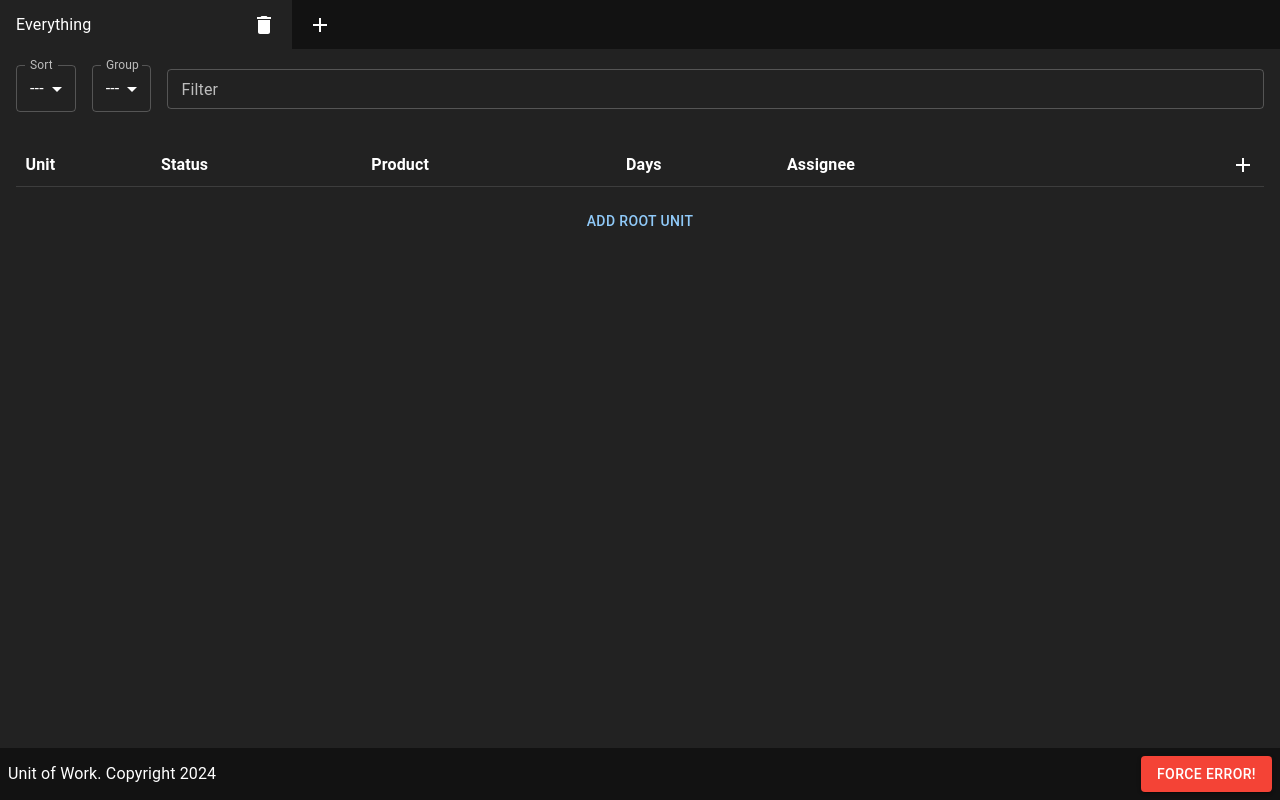
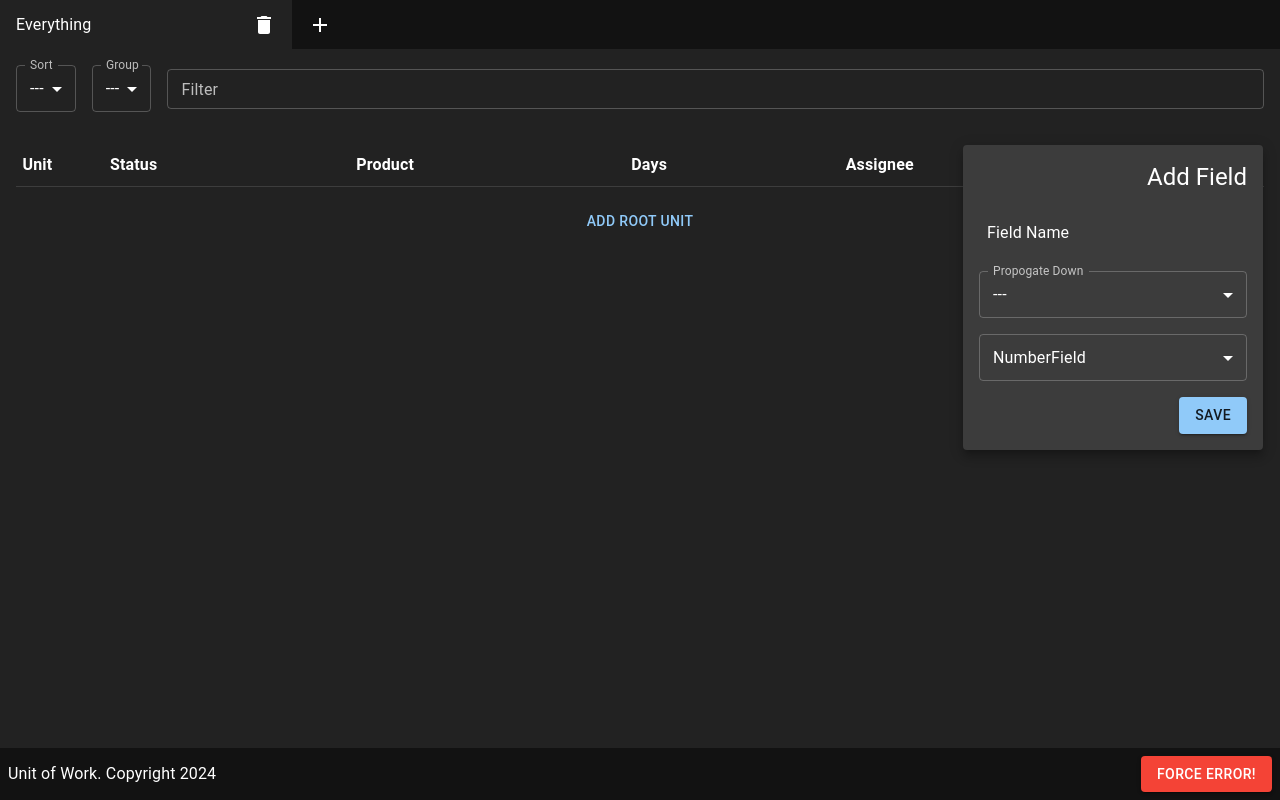
Before and after one commit to spensbot/unit-of-work, a React (Vite) app: page / in a window 1280 px wide. Both pictures are taken after a click on the button 1243 px from the left and 165 px from the top of the page. Built offline with nearby package versions, Linux system fonts and the light colour scheme.

Commit message:
Begin overhaul to add and edit fields

```diff
--- /dev/null
+++ b/src/Field/AddFieldButton.tsx
@@ -0,0 +1,35 @@
+import AddIcon from "@mui/icons-material/Add"
+import { IconButton, Popover } from "@mui/material"
+import { useState } from "react"
+import AddFieldView from "./AddFieldView"
+
+export default function AddFieldButton() {
+  const [anchorEl, setAnchorEl] = useState<HTMLButtonElement | null>(null)
+
+  const handleClick = (event: React.MouseEvent<HTMLButtonElement>) => {
+    setAnchorEl(event.currentTarget)
+  }
+
+  const handleClose = () => {
+    setAnchorEl(null)
+  }
+
+  const open = Boolean(anchorEl)
+
+  return (
+    <>
+      <IconButton onClick={handleClick}>
+        <AddIcon />
+      </IconButton>
+      <Popover
+        open={open}
+        anchorEl={anchorEl}
+        onClose={handleClose}
+        anchorOrigin={{ vertical: "top", horizontal: "right" }}
+        transformOrigin={{ vertical: "top", horizontal: "right" }}
+      >
+        <AddFieldView />
+      </Popover>
+    </>
+  )
+}
--- /dev/null
+++ b/src/Field/AddFieldView.tsx
@@ -0,0 +1,58 @@
+import { Box, Button, Typography } from "@mui/material"
+import { useState } from "react"
+import { Field, field_ts, newField, PropogateDownStrategy } from "./Field"
+import Select from "../components/Select"
+import DisplayInput from "../components/DisplayInput"
+import { useAppDispatch } from "../config/store"
+import { addField } from "../Portfolio/portfolioSlice"
+
+export default function AddFieldView() {
+  const [field, setField] = useState<Field>(newField("NumberField"))
+  const dispatch = useAppDispatch()
+
+  console.log(field)
+
+  const setName = (name: string) => setField({ ...field, name })
+  const setPropogateDown = (propogateDown?: PropogateDownStrategy) =>
+    setField({ ...field, propogateDown })
+  const setT = (t: Field["t"]) => {
+    const { guid, name, propogateDown } = field
+    if (t === "SelectField") {
+      setField({ t, guid, name, propogateDown, selectOptions: [] })
+    } else {
+      setField({ t, guid, name, propogateDown })
+    }
+  }
+
+  return (
+    <Box
+      padding={2}
+      display="flex"
+      flexDirection="column"
+      alignItems="end"
+      gap={2}
+      minWidth={300}
+    >
+      <Typography variant="h5">Add Field</Typography>
+      <DisplayInput value={field.name} onChange={setName} />
+      <Select
+        label="Propogate Down"
+        value={field.propogateDown}
+        onChange={setPropogateDown}
+        variants={["Inherit"]}
+      />
+      <Select
+        value={field.t}
+        onChange={(t) => t && setT(t)}
+        variants={field_ts}
+      />
+      <Button
+        color="primary"
+        variant="contained"
+        onClick={() => dispatch(addField(field))}
+      >
+        Save
+      </Button>
+    </Box>
+  )
+}
--- /dev/null
+++ b/src/Field/EditFieldButton.tsx
@@ -0,0 +1,43 @@
+import EditIcon from "@mui/icons-material/Edit"
+import { IconButton, Popover } from "@mui/material"
+import { useState } from "react"
+import EditFieldView from "./EditFieldView"
+
+interface Props {
+  visible: boolean
+  guid: string
+}
+
+export default function EditFieldButton({ guid, visible }: Props) {
+  const [anchorEl, setAnchorEl] = useState<HTMLButtonElement | null>(null)
+
+  const handleClick = (event: React.MouseEvent<HTMLButtonElement>) => {
+    setAnchorEl(event.currentTarget)
+  }
+
+  const handleClose = () => {
+    setAnchorEl(null)
+  }
+
+  const open = Boolean(anchorEl)
+
+  return (
+    <>
+      <IconButton
+        onClick={handleClick}
+        sx={{ visibility: visible ? "hidden" : undefined }}
+      >
+        <EditIcon />
+      </IconButton>
+      <Popover
+        open={open}
+        anchorEl={anchorEl}
+        onClose={handleClose}
+        anchorOrigin={{ vertical: "top", horizontal: "right" }}
+        transformOrigin={{ vertical: "top", horizontal: "right" }}
+      >
+        <EditFieldView guid={guid} />
+      </Popover>
+    </>
+  )
+}
--- /dev/null
+++ b/src/Field/EditFieldView.tsx
@@ -0,0 +1,20 @@
+import { Box, Button, Typography } from "@mui/material"
+import { useAppDispatch } from "../config/store"
+import { addField, deleteField } from "../Portfolio/portfolioSlice"
+
+export default function EditFieldView({ guid }: { guid: string }) {
+  const dispatch = useAppDispatch()
+
+  const onDelete = () => {
+    dispatch(deleteField({ guid }))
+  }
+
+  return (
+    <Box padding={2} display="flex" flexDirection="column" gap={1}>
+      <Typography variant="h5">Edit Field</Typography>
+      <Button color="error" variant="contained" onClick={onDelete}>
+        Delete Field
+      </Button>
+    </Box>
+  )
+}
--- a/src/Field/Field.ts
+++ b/src/Field/Field.ts
@@ -1,3 +1,5 @@
+import { v4 as uuidV4 } from 'uuid'
+
 interface FieldBase {
   guid: string
   name: string
@@ -38,3 +40,16 @@ export interface ReduceStrategy { // Combine all children values into a single v
   t: 'Reduce',
   function: 'Sum' | 'Max' | 'Min'
 }
+
+export const field_ts = ['UserField', 'NumberField', 'DateField', 'SelectField'] as const
+
+export function newField(t: Field['t']): Field {
+  const guid = uuidV4()
+  const name = 'Field Name'
+
+  if (t === 'SelectField') {
+    return { guid, name, t, selectOptions: [] }
+  } else {
+    return { guid, name, t }
+  }
+}
--- a/src/Field/FieldValView.tsx
+++ b/src/Field/FieldValView.tsx
@@ -1,7 +1,7 @@
 import { UserField, NumberField, DateField, SelectField, Field } from "./Field"
 import Select from "../components/Select"
 import { useAppDispatch } from "../config/store"
-import { setField } from "../Portfolio/portfolioSlice"
+import { setFieldVal } from "../Portfolio/portfolioSlice"
 import NumberInput from "../components/NumberInput"
 import { useDispatch } from "react-redux"
 import UserSelect from "../User/UserSelect"
@@ -23,7 +23,7 @@ interface Props<F> {
   field: F
 }
 
-export default function FieldView({ unitGuid, field }: Props<Field>) {
+export default function FieldValView({ unitGuid, field }: Props<Field>) {
   switch (field.t) {
     case "UserField":
       return <UserFieldView unitGuid={unitGuid} field={field} />
@@ -45,7 +45,7 @@ function UserFieldView({ unitGuid, field }: Props<UserField>) {
 
   function set(val: string | undefined) {
     dispatch(
-      setField({
+      setFieldVal({
         fieldDefGuid: field.guid,
         unitGuid,
         val: f.map(val, (val) => ({
@@ -101,7 +101,7 @@ function NumberFieldView({ unitGuid, field }: Props<NumberField>) {
 
   function set(val: number | undefined) {
     dispatch(
-      setField({
+      setFieldVal({
         fieldDefGuid: field.guid,
         unitGuid,
         val: f.map(val, (val) => ({
@@ -146,7 +146,7 @@ function SelectFieldView({ unitGuid, field }: Props<SelectField>) {
 
   function set(val: string | undefined) {
     dispatch(
-      setField({
+      setFieldVal({
         fieldDefGuid: field.guid,
         unitGuid,
         val: f.map(val, (val) => ({ t: "Select", vals: { [val]: 1 } })),
--- a/src/Field/FieldView.tsx
+++ b/src/Field/FieldView.tsx
@@ -1,8 +1,21 @@
-import styled from "@emotion/styled"
-import { Field } from "./Field"
+import { Box } from "@mui/material"
+import EditFieldButton from "./EditFieldButton"
+import { useActivePortfolio } from "../Portfolio/Portfolio"
+import { useHover } from "../hooks/useHover"
 
-export default function FieldView({ def }: { def: Field }) {
-  return <Root>{def.name}</Root>
+export default function FieldView({ guid }: { guid: string }) {
+  const field = useActivePortfolio((p) => p.fieldsByGuid[guid])
+  const [hoverRef, isHover] = useHover()
+
+  return (
+    <Box
+      ref={hoverRef}
+      display="flex"
+      justifyContent="space-between"
+      alignItems="center"
+    >
+      {field.name}
+      <EditFieldButton guid={guid} visible={!isHover} />
+    </Box>
+  )
 }
-
-const Root = styled.div``
--- a/src/Portfolio/portfolioSlice.ts
+++ b/src/Portfolio/portfolioSlice.ts
@@ -4,17 +4,21 @@ import { Unit } from '../Unit/Unit'
 import { Filter, Sort, Group, View } from '../View/View'
 import { FieldVal } from '../Field/FieldVal'
 import updatePortfolio from './updatePortfolio'
+import { Field } from '../Field/Field'
 
 const portfolioSlice = createSlice({
   name: 'portfolio',
   initialState: newPortfolio(),
   reducers: {
+    // Portfolio
     setName: (state, { payload }: PayloadAction<string>) => {
       state.name = payload
     },
     setDescription: (state, { payload }: PayloadAction<string>) => {
       state.description = payload
     },
+
+    // Unit
     addUnit: (state, { payload: { unit } }: PayloadAction<{ unit: Unit }>) => {
       state.unitsByGuid[unit.guid] = unit
       if (unit.parentGuid === undefined) {
@@ -33,19 +37,6 @@ const portfolioSlice = createSlice({
     setUnitDescription: (state, { payload }: PayloadAction<{ guid: string, description: string }>) => {
       state.unitsByGuid[payload.guid].description = payload.description
     },
-    deleteUnit: (state, { payload }: PayloadAction<{ guid: string }>) => {
-      const unit = state.unitsByGuid[payload.guid]
-      if (unit.parentGuid === undefined) {
-        state.rootUnitGuids = state.rootUnitGuids.filter(guid => guid !== unit.guid)
-      } else {
-        state.unitsByGuid[unit.parentGuid].childrenGuids = state.unitsByGuid[unit.parentGuid].childrenGuids.filter(guid => guid !== unit.guid)
-      }
-      delete state.unitsByGuid[payload.guid]
-      if (state.activeUnitGuid === payload.guid) {
-        delete state.activeUnitGuid
-      }
-      updatePortfolio(state)
-    },
     moveUnit: (state, { payload }: PayloadAction<{ guid: string, parentGuid?: string }>) => {
       const unit = state.unitsByGuid[payload.guid]
       // Remove child from old parent
@@ -61,16 +52,49 @@ const portfolioSlice = createSlice({
       }
       updatePortfolio(state)
     },
-    setActiveView: (state, { payload }: PayloadAction<{ guid: string }>) => {
-      state.activeViewGuid = payload.guid
+    deleteUnit: (state, { payload }: PayloadAction<{ guid: string }>) => {
+      const unit = state.unitsByGuid[payload.guid]
+      if (unit.parentGuid === undefined) {
+        state.rootUnitGuids = state.rootUnitGuids.filter(guid => guid !== unit.guid)
+      } else {
+        state.unitsByGuid[unit.parentGuid].childrenGuids = state.unitsByGuid[unit.parentGuid].childrenGuids.filter(guid => guid !== unit.guid)
+      }
+      delete state.unitsByGuid[payload.guid]
+      if (state.activeUnitGuid === payload.guid) {
+        delete state.activeUnitGuid
+      }
       updatePortfolio(state)
     },
-    setField: (state, { payload }: PayloadAction<{ unitGuid: string, fieldDefGuid: string, val?: FieldVal }>) => {
+
+    // Field
+    addField: (state, { payload }: PayloadAction<Field>) => {
+      state.fieldGuids.push(payload.guid)
+      state.fieldsByGuid[payload.guid] = payload
+      updatePortfolio(state)
+    },
+    deleteField: (state, { payload }: PayloadAction<{ guid: string }>) => {
+      state.fieldGuids = state.fieldGuids.filter(guid => guid !== payload.guid)
+      delete state.fieldsByGuid[payload.guid]
+      updatePortfolio(state)
+    },
+
+    // Field Val
+    setFieldVal: (state, { payload }: PayloadAction<{ unitGuid: string, fieldDefGuid: string, val?: FieldVal }>) => {
       if (payload.val === undefined) {
         delete state.unitsByGuid[payload.unitGuid].fieldValsByGuid[payload.fieldDefGuid]
       } else {
         state.unitsByGuid[payload.unitGuid].fieldValsByGuid[payload.fieldDefGuid] = payload.val
       }
+      updatePortfolio(state)
+    },
+
+    // View
+    addView: (state, { payload }: PayloadAction<View>) => {
+      state.viewsByGuid[payload.guid] = payload
+      state.viewGuids.push(payload.guid)
+    },
+    setActiveView: (state, { payload }: PayloadAction<{ guid: string }>) => {
+      state.activeViewGuid = payload.guid
       updatePortfolio(state)
     },
     setFilter: (state, { payload }: PayloadAction<Filter | undefined>) => {
@@ -89,13 +113,6 @@ const portfolioSlice = createSlice({
       state.viewsByGuid[state.activeViewGuid].depth = payload
       updatePortfolio(state)
     },
-    enterErrorState: (state, _: PayloadAction) => {
-      state.activeUnitGuid = "THIS UNIT ISN'T REAL. NOTHING IS REAL"
-    },
-    addView: (state, { payload }: PayloadAction<View>) => {
-      state.viewsByGuid[payload.guid] = payload
-      state.viewGuids.push(payload.guid)
-    },
     setViewName: (state, { payload }: PayloadAction<{ guid: string, name: string }>) => {
       state.viewsByGuid[payload.guid].name = payload.name
     },
@@ -106,29 +123,47 @@ const portfolioSlice = createSlice({
       if (state.activeViewGuid === payload.guid) {
         state.activeViewGuid = state.viewGuids[0]
       }
-    }
+    },
+
+    // Debug
+    enterErrorState: (state, _: PayloadAction) => {
+      state.activeUnitGuid = "THIS UNIT ISN'T REAL. NOTHING IS REAL"
+    },
   }
 })
 
 export const {
+  // Portfolio
   setName,
   setDescription,
+
+  // Unit
   addUnit,
   setActiveUnit,
   setUnitName,
   setUnitDescription,
   moveUnit,
   deleteUnit,
+
+  // Field
+  addField,
+  deleteField,
+
+  // Field Val
+  setFieldVal,
+
+  // View
+  addView,
   setActiveView,
-  setField,
   setFilter,
   setSort,
   setGroup,
   setDepth,
+  setViewName,
+  deleteView,
+
+  // Debug
   enterErrorState,
-  addView,
-  setViewName,
-  deleteView
 } = portfolioSlice.actions
 
 export const portfolioReducer = portfolioSlice.reducer
--- a/src/View/TableView.tsx
+++ b/src/View/TableView.tsx
@@ -6,8 +6,8 @@ import { newUnit } from "../Unit/Unit"
 import { useActivePortfolio } from "../Portfolio/Portfolio"
 import { useAppDispatch } from "../config/store"
 import Box from "@mui/material/Box"
-import { IconButton } from "@mui/material"
-import Add from "@mui/icons-material/Add"
+import FieldView from "../Field/FieldView"
+import AddFieldButton from "../Field/AddFieldButton"
 
 export default function TableView() {
   const fieldGuids = useActivePortfolio((p) => p.fieldGuids)
@@ -22,7 +22,11 @@ export default function TableView() {
             <Th></Th>
             <Th>Unit</Th>
             {fieldGuids.map((guid) => {
-              return <Th key={guid}>{fieldsByGuid[guid].name}</Th>
+              return (
+                <Th key={guid}>
+                  <FieldView key={guid} guid={guid} />
+                </Th>
+              )
             })}
             <Th style={{ textAlign: "right" }}>
               <AddFieldButton />
@@ -59,23 +63,6 @@ const Th = styled.th`
   text-align: left;
 `
 
-function AddFieldButton() {
-  return (
-    <IconButton>
-      <Add />
-    </IconButton>
-    // <Button
-    //   variant="contained"
-    //   // onClick={() => dispatch(addUnit({ unit: newUnit() }))}
-    //   sx={{
-    //     alignSelf: "flex-end",
-    //   }}
-    // >
-    //   Add Field
-    // </Button>
-  )
-}
-
 function AddUnitButton() {
   const dispatch = useAppDispatch()
 
--- a/src/components/Select.tsx
+++ b/src/components/Select.tsx
@@ -9,10 +9,10 @@ import {
 const NULL_ITEM_VALUE = 0
 const NULL_ITEM_DISPLAY = "---"
 
-interface Props {
-  value?: string
-  onChange: (newValue?: string) => void
-  variants: string[]
+interface Props<T> {
+  value?: T
+  onChange: (newValue?: T) => void
+  variants: readonly T[]
   displays?: string[]
   label?: string
   id?: string
@@ -20,7 +20,7 @@ interface Props {
   split?: number
 }
 
-export default function Select({
+export default function Select<T extends string>({
   value,
   onChange,
   variants,
@@ -29,7 +29,7 @@ export default function Select({
   id = "Select",
   faded,
   split = 0.5,
-}: Props) {
+}: Props<T>) {
   const labelId = `${id}-label`
 
   if (displays !== undefined) {
@@ -57,7 +57,7 @@ export default function Select({
         onChange={(e) => {
           var updated = (
             e.target.value === NULL_ITEM_VALUE ? undefined : e.target.value
-          ) as string | undefined
+          ) as T | undefined
           onChange(updated)
         }}
         sx={{
--- /dev/null
+++ b/src/hooks/useHover.ts
@@ -0,0 +1,26 @@
+import { useState, useRef, useEffect } from "react";
+
+export function useHover<T extends HTMLElement>(): [React.RefObject<T>, boolean] {
+  const [isHovered, setIsHovered] = useState(false);
+  const ref = useRef<T>(null);
+
+  useEffect(() => {
+    const handleMouseEnter = () => setIsHovered(true);
+    const handleMouseLeave = () => setIsHovered(false);
+
+    const element = ref.current;
+    if (element) {
+      element.addEventListener("mouseenter", handleMouseEnter);
+      element.addEventListener("mouseleave", handleMouseLeave);
+    }
+
+    return () => {
+      if (element) {
+        element.removeEventListener("mouseenter", handleMouseEnter);
+        element.removeEventListener("mouseleave", handleMouseLeave);
+      }
+    };
+  }, []);
+
+  return [ref, isHovered];
+}
```
